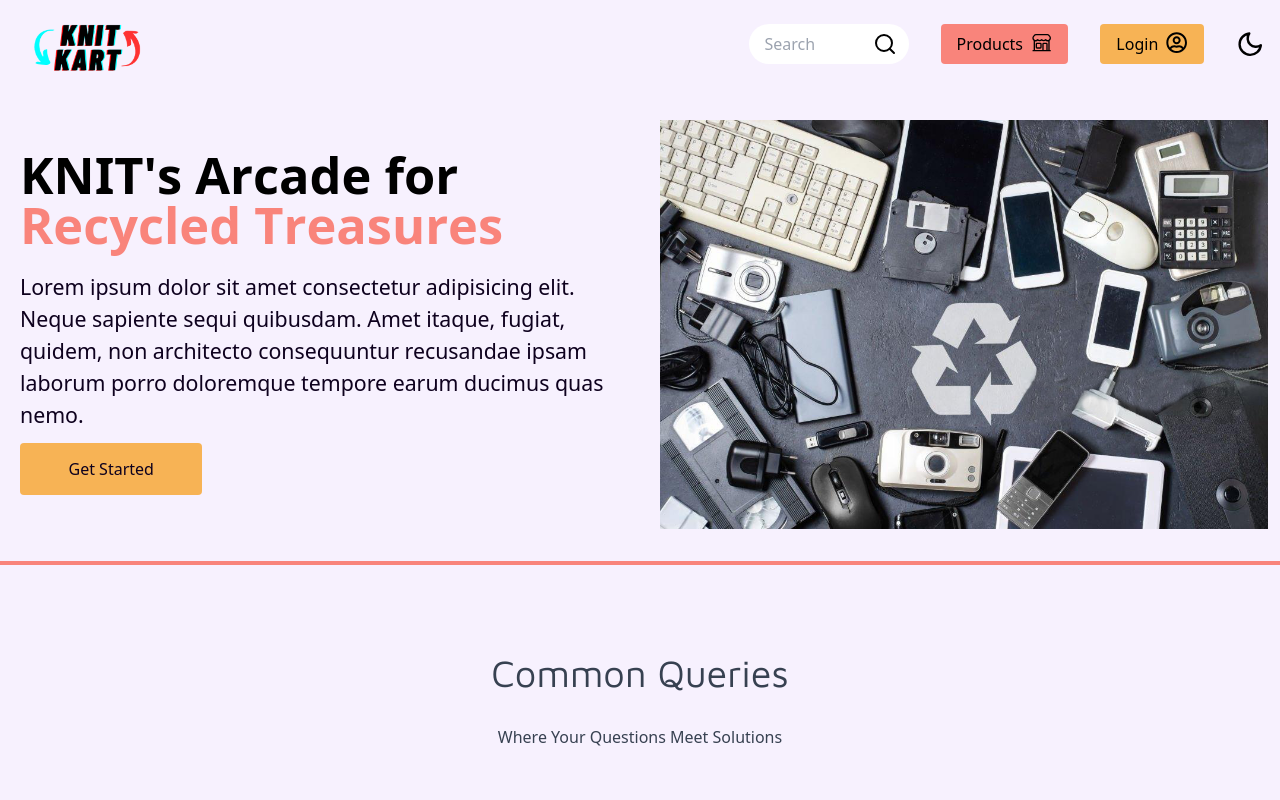
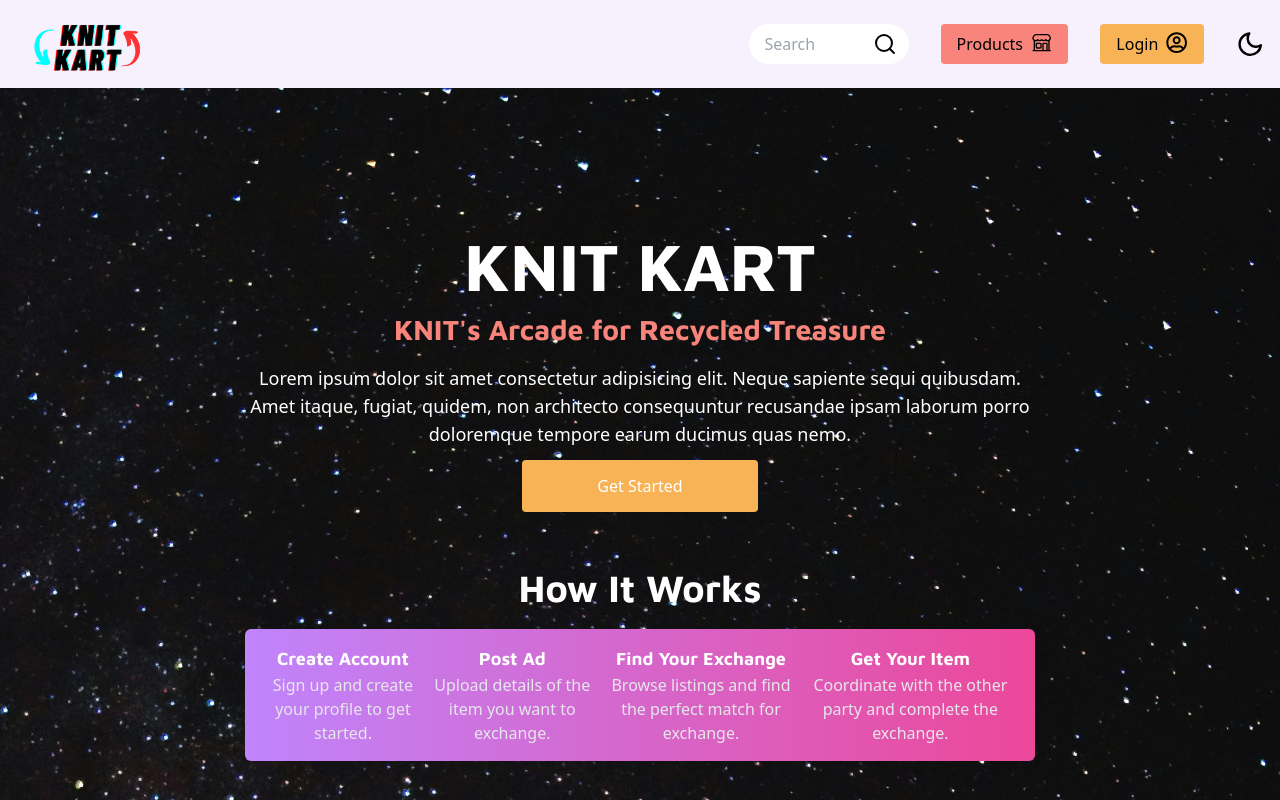
Before and after one commit to Rahul-K-Saini/KNIT-KART, a React (Vite) app in the folder frontend/: page /landing in a window 1280 px wide. Shown: the top 800 px of the page. Built offline with nearby package versions, Linux system fonts and the light colour scheme; what tailwindcss-animated would draw is missing.

Commit message:
fix: landing page

```diff
--- a/frontend/src/Components/OurTeam/OurTeam.jsx
+++ b/frontend/src/Components/OurTeam/OurTeam.jsx
@@ -8,7 +8,7 @@ const OurTeam = () => {
         <>
             <div className="flex flex-col justify-center items-center container mx-auto py-8 px-4 w-full bg-background">
                 <h1 className="text-3xl font-bold mb-4">Meet Our Team</h1>
-                <div className="grid md:grid-cols-4 grid-col-1 gap-20 md:my-7 my-4">
+                <div className="grid md:grid-cols-4 grid-col-1 gap-16 md:my-7 my-4">
                     {team.map((member, index) => (
                         <div key={index} className="flex flex-col items-center px-4 py-6 rounded-md bg-footer transition-all hover:-translate-y-3 duration-300 hover:shadow-xl">
                             <div className='flex flex-col items-center space-y-1'>
--- /dev/null
+++ b/frontend/src/Pages/Landing/HeroLanding.jsx
@@ -0,0 +1,41 @@
+import React from 'react';
+
+const HeroLanding = () => {
+    return (
+        <div className="relative h-screen w-full">
+            <div className="absolute inset-0 flex items-center justify-center w-full">
+                <div className="text-center text-white p-4 md:p-8 w-full md:w-2/3">
+                    <h1 className="text-3xl md:text-4xl lg:text-5xl font-bold">KNIT KART</h1>
+                    <h3 className='text-lg md:text-xl lg:text-2xl text-secondary'>KNIT's Arcade for Recycled Treasure</h3>
+                    <p className="mt-3 md:mt-5 mb-3 md:text-lg text-sm">Lorem ipsum dolor sit amet consectetur adipisicing elit. Neque sapiente sequi quibusdam. Amet itaque, fugiat, quidem, non architecto consequuntur recusandae ipsam laborum porro doloremque tempore earum ducimus quas nemo.</p>
+                    <button className="py-2 md:py-3 px-2 md:px-4 bg-accent dark:bg-accent border-2 border-transparent rounded w-[40%] md:w-[30%] dark:text-[#f4f4f4] hover:border-black hover:dark:border-white duration-300 transition-all">
+                        Get Started
+                    </button>
+                    <div className='mt-6 md:mt-12'>
+                        <h2 className="text-xl md:text-2xl lg:text-3xl font-bold text-white mb-3">How It Works</h2>
+                        <div className='flex flex-col md:flex-row items-center md:justify-between bg-gradient-to-r from-purple-400 to-pink-500 rounded-md p-4 space-y-4 md:space-y-0'>
+                            <div className="cursor-pointer">
+                                <h5 className='text-white font-bold text-base md:text-lg transition-all duration-300 hover:text-yellow-300'>Create Account</h5>
+                                <p className="text-sm md:text-base text-gray-200">Sign up and create your profile to get started.</p>
+                            </div>
+                            <div className="cursor-pointer">
+                                <h5 className='text-white font-bold text-base md:text-lg transition-all duration-300 hover:text-yellow-300'>Post Ad</h5>
+                                <p className="text-sm md:text-base text-gray-200">Upload details of the item you want to exchange.</p>
+                            </div>
+                            <div className="cursor-pointer">
+                                <h5 className='text-white font-bold text-base md:text-lg transition-all duration-300 hover:text-yellow-300'>Find Your Exchange</h5>
+                                <p className="text-sm md:text-base text-gray-200">Browse listings and find the perfect match for exchange.</p>
+                            </div>
+                            <div className="cursor-pointer">
+                                <h5 className='text-white font-bold text-base md:text-lg transition-all duration-300 hover:text-yellow-300'>Get Your Item</h5>
+                                <p className="text-sm md:text-base text-gray-200">Coordinate with the other party and complete the exchange.</p>
+                            </div>
+                        </div>
+                    </div>
+                </div>
+            </div>
+        </div>
+    );
+}
+
+export default HeroLanding;
--- a/frontend/src/Pages/Landing/Landing.jsx
+++ b/frontend/src/Pages/Landing/Landing.jsx
@@ -1,19 +1,23 @@
 import React from 'react'
-import Hero from '@/Components/Hero/Hero'
 import FAQs from '@/Components/FAQs/FAQs'
 import OurTeam from '@/Components/OurTeam/OurTeam'
+import HeroLanding from './HeroLanding'
+import landingHeroImg from '../../assets/images/landingHeroImg.jpg';
+
 
 const Landing = () => {
     return (
         <>
-            {/* Hero Section */}
-            <Hero />
+            <div className=" bg-cover bg-center" style={{ backgroundImage: `url(${landingHeroImg})` }}>
+                {/* Hero Section */}
+                <HeroLanding />
 
-            {/* FAQ */}
-            <FAQs />
+                {/* FAQ */}
+                <FAQs />
 
-            {/* Our team */}
-            <OurTeam />
+                {/* Our team */}
+                <OurTeam />
+            </div>
         </>
     )
 }
```
Also changed, not shown: frontend/src/assets/images/landingHeroImg.jpg (added).
